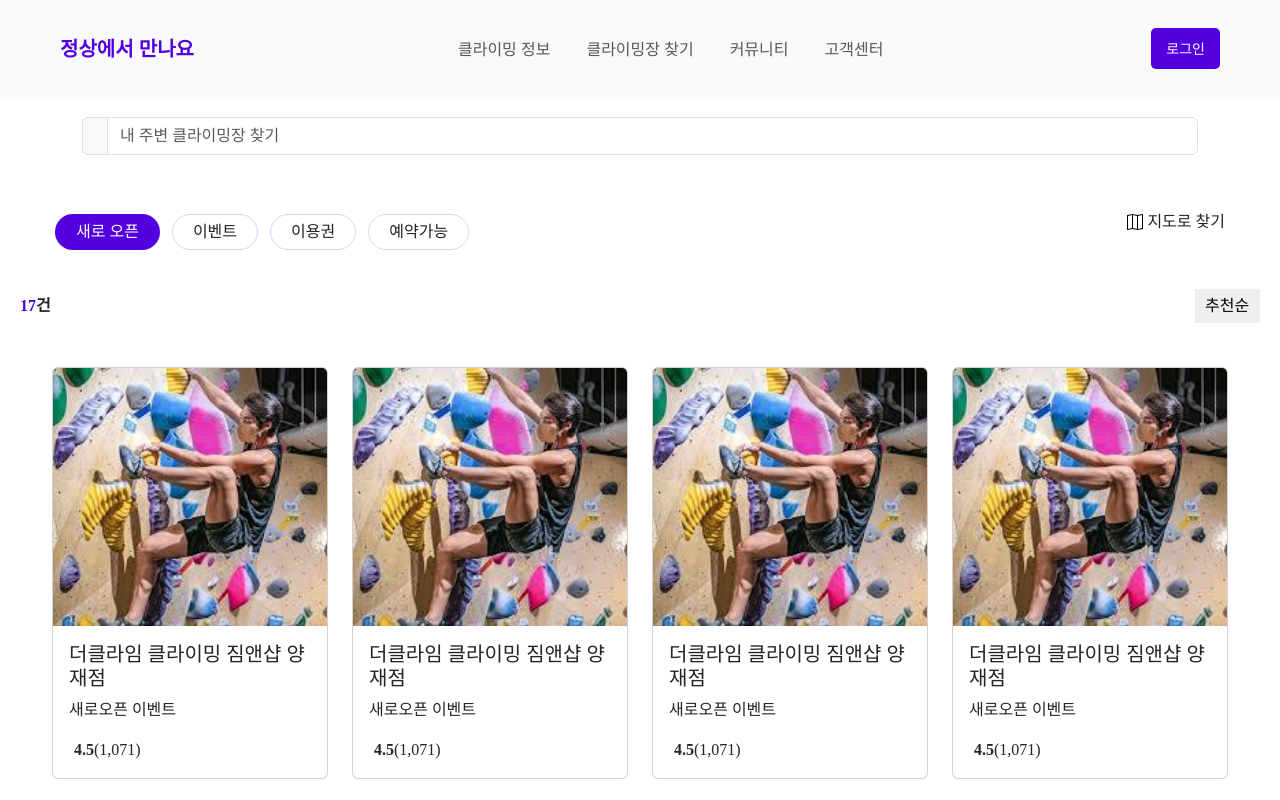
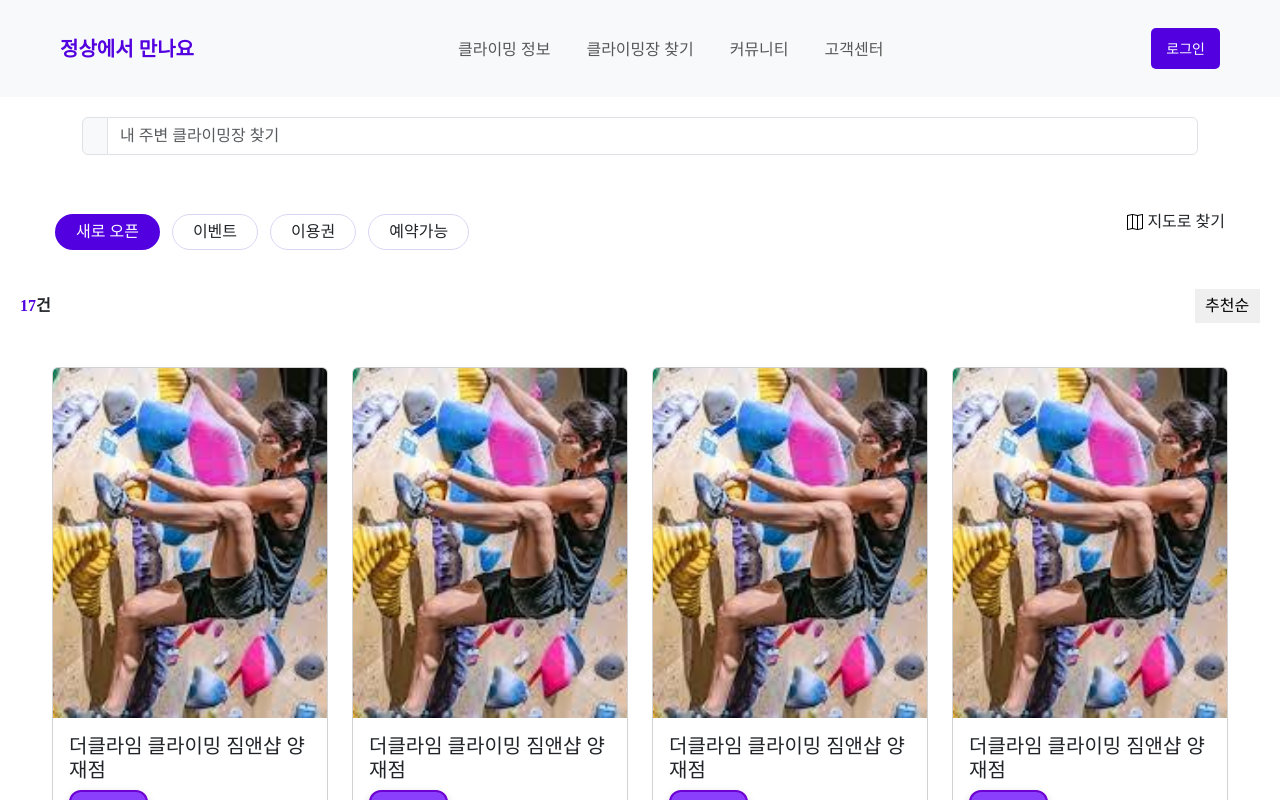
Before and after one commit to Jaesang98/meet-at-summit-publish, a React (Create React App) app: page /SRC_1000 in a window 1280 px wide. Shown: the top 800 px of the page. Built offline with nearby package versions, Linux system fonts and the light colour scheme.

Commit message:
jsnam 오늘도수정

```diff
--- a/src/assets/styles/home.css
+++ b/src/assets/styles/home.css
@@ -201,3 +201,22 @@ ul.search-list {
     display: flex;
     align-items: center;
 }
+
+.recentImg {
+    width: auto;
+    height: 300px;
+}
+
+.cardImg {
+    height: 500px;
+    width: auto;
+}
+
+.cardTitle {
+    margin-left: 40px;
+}
+
+.hom-list {
+    max-height: calc(6 * 50px); /* 최대 6개의 항목 높이만큼만 표시 */
+    overflow-y: auto; /* 수직 스크롤 생성을 허용 */
+}
--- a/src/assets/styles/src.css
+++ b/src/assets/styles/src.css
@@ -339,3 +339,38 @@
 .reserve-button:hover {
     background-color: #3e00a3; /* 버튼 hover 시 배경색 */
 }
+
+.src-open, .src-event {
+    display: inline-block; /* 인라인 블록으로 설정 */
+    vertical-align: middle; /* 수직 중앙 정렬 */
+    padding: 5px 10px; /* 여백 조정 */
+    font-size: 15px; /* 글씨 크기 */
+    font-weight: bold; /* 굵은 글씨 */
+    border-radius: 12px; /* 둥근 모서리 */
+    text-align: center; /* 텍스트 가운데 정렬 */
+    box-shadow: 0 4px 8px rgba(0, 0, 0, 0.2); /* 부드러운 그림자 효과 */
+    margin-right: 5px; /* 요소 간의 간격 조정 */
+}
+
+.src-open {
+    background: #8a3ffc; /* 더 밝고 현대적인 보라색 */
+    color: #ffffff; /* 흰색 텍스트 */
+    border: 2px solid #6f00d2; /* 더 어두운 보라색 테두리 */
+}
+
+.src-event {
+    background: #64b5f6; /* 부드러운 파스텔 블루 */
+    color: #ffffff; /* 흰색 텍스트 */
+    border: 2px solid #42a5f5; /* 더 어두운 파스텔 블루 테두리 */
+    text-transform: uppercase; /* 대문자로 변환 */
+}
+
+.cardTextSrc {
+    display: flex;
+    align-items: center;
+}
+
+.src-cardImg {
+    height: 350px;
+    width: auto;
+}
--- a/src/pages/HOM/HOM_1000.js
+++ b/src/pages/HOM/HOM_1000.js
@@ -23,8 +23,8 @@ function HOM1000() {
                         {/* {cardData.map((card, idx) => ( */}
                         {Array.from({ length: 3 }).map((_, idx) => (
                             <Col key={idx}>
-                                <Card>
-                                    <Card.Img variant="top" src={require('../../assets/img/recentcliming.jpg')} />
+                                <Card style={{height : '650px'}}>
+                                    <Card.Img variant="top" src={require('../../assets/img/recentcliming.jpg')} className='cardImg'/>
                                     <Card.Body>
                                         <Card.Title>더클라임 클라이밍 짐앤샵 양재점</Card.Title>
                                         <Card.Text className='mt-3'>
@@ -168,7 +168,7 @@ function HOM1000() {
                             </div>
                         </div>
 
-                        <ul className="list-group list-group-flush">
+                        <ul className="list-group list-group-flush hom-list">
                             <li className="list-group-item d-flex justify-content-between align-items-center">
                                 첫 번째 글
                                 <span className='clim-comuDt'>2024.06.23</span>
--- a/src/pages/SRC/SRC_1000.js
+++ b/src/pages/SRC/SRC_1000.js
@@ -46,14 +46,13 @@ function SRC1000() {
                         {Array.from({ length: 6 }).map((_, idx) => (
                             <Col key={idx}>
                                 <Card>
-                                    <Card.Img variant="top" src={require('../../assets/img/recentcliming.jpg')} />
+                                    <Card.Img variant="top" src={require('../../assets/img/recentcliming.jpg')} className='src-cardImg' />
                                     <Card.Body>
                                         <Card.Title>더클라임 클라이밍 짐앤샵 양재점</Card.Title>
                                         <Card.Text>
-                                            <span>새로오픈</span>
-                                            <span> 이벤트</span>
+                                            <span className='src-open'>새로오픈</span>
                                         </Card.Text>
-                                        <Card.Text>
+                                        <Card.Text className='cardTextSrc'>
                                             <img src={require('../../assets/img/star.svg').default}></img>
                                             <span className="cardGrade">
                                                 <strong>4.5</strong>
```
